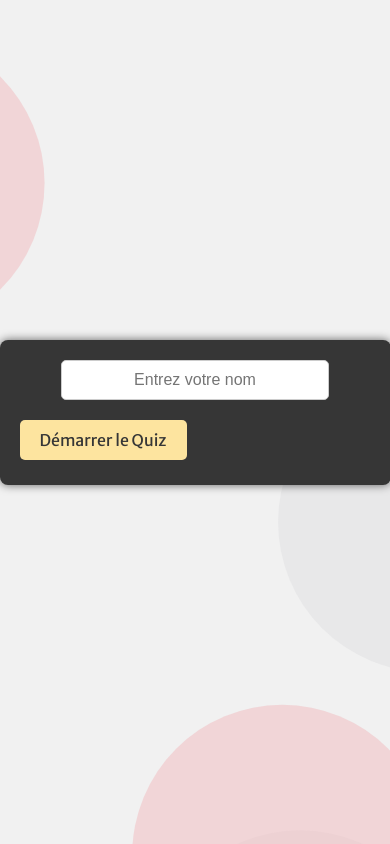
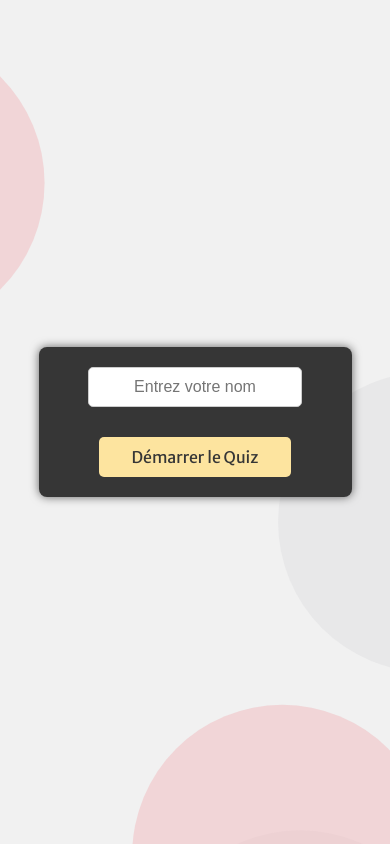
Before and after one commit to nitramlam/animquizz, a plain HTML site: page index.html in a window 390 px wide. Drawn offline with nearby package versions, Linux system fonts and the light colour scheme; no server answers.

Commit message:
correction CSS responsive

```diff
--- a/styles.css
+++ b/styles.css
@@ -11,11 +11,13 @@ body {
 }
 
 #start-container {
+    width: 50%;
     background-color: #363636;
     padding: 20px;
     border-radius: 8px;
     box-shadow: 0 0 10px rgba(0, 0, 0, 0.6);
-    width: 300px;
+    width: 600px;
+
     text-align: center;
     color: white;
     font-family: "Abril Fatface", serif;
@@ -135,18 +137,24 @@ button:hover {
 
 @media only screen and (max-width: 768px) {
     #start-button {
-        width: auto;
+        width: 70%; /* Le bouton prend 70% de la largeur sur les petits écrans */
+        margin: 0 auto; /* Centrer le bouton */
+        margin-top: 15px; /* Ajout d'une marge pour séparer du champ de texte */
+    }
+
+    #player-name {
+        width: 70%; /* Le champ de saisie prend aussi 70% de la largeur */
+        margin: 0 auto;
+        margin-bottom: 15px; /* Espace entre le champ de saisie et le bouton */
     }
 
     #quiz-container, #start-container {
-        width: 90%;
+        width: 70%; /* Le quiz et le conteneur de démarrage prennent 70% de la largeur */
+        margin: 0 auto; /* Centrer les conteneurs */
     }
 
     #scoreboard {
-        width: 90%;
-    }
-
-    #player-name {
-        width: 70%;
+        width: 70%; /* Le tableau des scores prend aussi 70% de la largeur */
+        margin: 0 auto; /* Centrer le tableau des scores */
     }
 }
```
